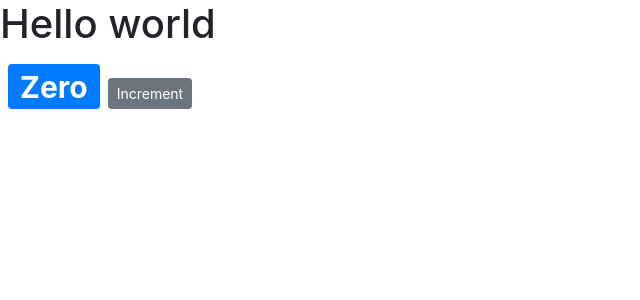
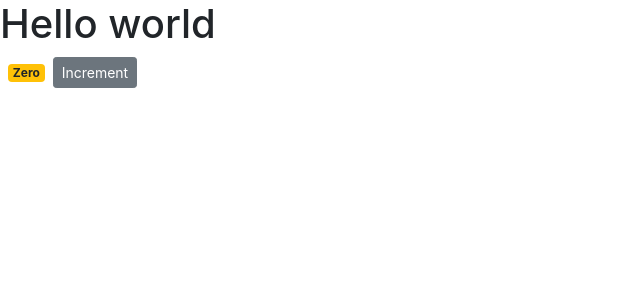
Before and after one commit to MdNazmul9/-BD-react-for-beginners-Avatar-image-React-JS---React-Tutorial-for-Beginners, a React (Create React App) app: page / in a window 1280 px wide. Shown: the top 300 px of the page, without its empty margins (0-640 px from the left). Built offline with nearby package versions, Linux system fonts and the light colour scheme.

Commit message:
refactor method

```diff
--- a/src/components/counter.jsx
+++ b/src/components/counter.jsx
@@ -3,7 +3,7 @@
 
 class Counter extends Component {
     state = {
-        count:0,
+        count: 0,
 
 
     };
@@ -14,12 +14,18 @@
         return (
             <div>
                 <h1>Hello world</h1>
-                <span style={{fontSize:30}} className='badge badge-primary m-2'>{this.formatCount()}</span>
+                <span className={this.getBadgeClasses()}>{this.formatCount()}</span>
 
                 <button className='btn btn-secondary btn-sm'>Increment</button>
             </div>
         );
     }
+    getBadgeClasses() {
+        let classes = 'badge m-2 badge-';
+        classes += this.state.count === 0 ? "warning" : "primary";
+        return classes;
+    }
+
     formatCount(){
         const { count } = this.state;
         return count === 0 ? 'Zero' : this.state.count;
```
